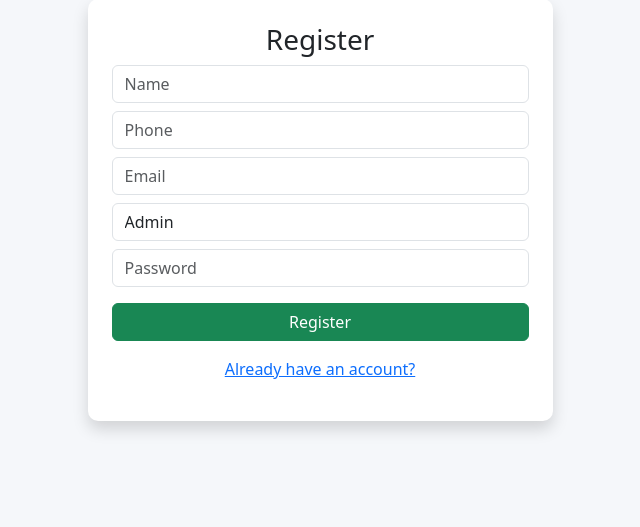
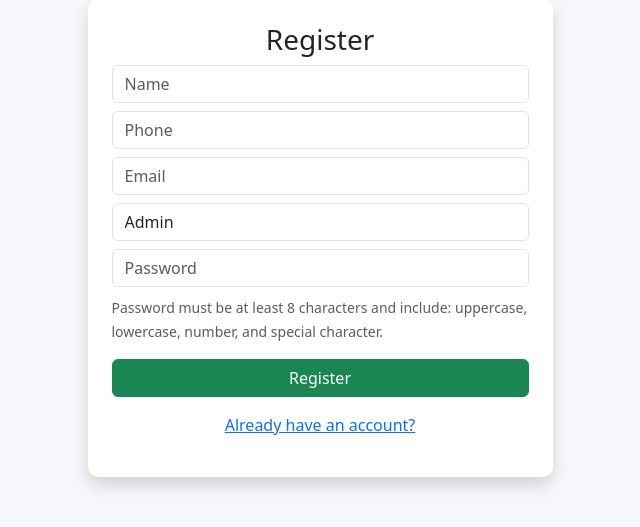
Before and after one commit to Reethi20/ElectricianContractorManagementSystem, a Django app: page /register/ in a window 1280 px wide. Shown: the part 49-576 px from the top of the page, without its empty margins (320-960 px from the left). Run offline with Django 5.2, Linux system fonts and the light colour scheme.

Commit message:
Final update: CRUD, role-based UI, API, password security

```diff
--- a/core/views.py
+++ b/core/views.py
@@ -3,7 +3,7 @@ from django.http import JsonResponse, HttpResponse
 from .models import *
 from django.contrib.auth.hashers import make_password, check_password
 from datetime import datetime, date
-
+import re
 # ================= ROLE CHECK =================
 def is_admin(request):
     return request.session.get('role') == "Admin"
@@ -26,20 +26,42 @@ def home(request):
 # ================= REGISTER =================
 def register(request):
     if request.method == 'POST':
-        if not request.POST.get('name') or not request.POST.get('password'):
-            return HttpResponse("All fields required")
 
+        name = request.POST.get('name')
+        password = request.POST.get('password')
+
+        # ✅ VALIDATION
+        if not name or not password:
+            return render(request, 'register.html', {
+                'error': 'All fields are required'
+            })
+
+        # Minimum 8 characters
+        if len(password) < 8:
+            return render(request, 'register.html', {
+                'error': 'Password must be at least 8 characters'
+            })
+
+        # Uppercase, lowercase, number, special char
+        pattern = r'^(?=.*[a-z])(?=.*[A-Z])(?=.*\d)(?=.*[@$!%*?&]).+$'
+
+        if not re.match(pattern, password):
+            return render(request, 'register.html', {
+                'error': 'Password must include uppercase, lowercase, number and special character'
+            })
+
+        # ✅ SAVE USER
         User.objects.create(
-            name=request.POST['name'],
+            name=name,
             phone=request.POST['phone'],
             email=request.POST['email'],
             role=request.POST['role'],
-            password=make_password(request.POST['password'])
+            password=make_password(password)
         )
+
         return redirect('/login/')
+
     return render(request, 'register.html')
-
-
 # ================= LOGIN =================
 def login_view(request):
     if request.method == 'POST':
@@ -63,10 +85,25 @@ def logout(request):
 
 def forgot_password(request):
     if request.method == "POST":
+
+        password = request.POST.get('password')
+
+        if len(password) < 8:
+            return render(request, 'forgot_password.html', {
+                'error': 'Password must be at least 8 characters'
+            })
+
+        pattern = r'^(?=.*[a-z])(?=.*[A-Z])(?=.*\d)(?=.*[@$!%*?&]).+$'
+
+        if not re.match(pattern, password):
+            return render(request, 'forgot_password.html', {
+                'error': 'Password must include uppercase, lowercase, number and special character'
+            })
+
         user = User.objects.filter(email=request.POST['email']).first()
 
         if user:
-            user.password = make_password(request.POST['password'])
+            user.password = make_password(password)
             user.save()
             return redirect('/login/')
         else:
@@ -106,14 +143,26 @@ def electricians(request):
     electricians_list = Electrician.objects.filter(name__icontains=search) if search else Electrician.objects.all()
 
     if request.method == 'POST':
-        Electrician.objects.create(
-            name=request.POST['name'],
-            phone=request.POST['phone']
-        )
+
+        action = request.POST.get('action')
+
+        # ADD
+        if action == "add":
+            Electrician.objects.create(
+                name=request.POST['name'],
+                phone=request.POST['phone']
+            )
+
+        # UPDATE
+        elif action == "update":
+            e = Electrician.objects.get(id=request.POST['id'])
+            e.name = request.POST['name']
+            e.phone = request.POST['phone']
+            e.save()
+
         return redirect('/electricians/')
 
     return render(request, 'electricians.html', {'electricians': electricians_list})
-
 
 def delete_electrician(request, id):
     if not is_admin(request):
@@ -129,23 +178,34 @@ def delete_electrician(request, id):
 def jobs(request):
     if check_login(request): return check_login(request)
 
-    search = request.GET.get('search')
-    jobs_list = Job.objects.filter(title__icontains=search) if search else Job.objects.all()
+    jobs_list = Job.objects.all()
 
     if request.method == 'POST':
         if not is_admin(request):
             return redirect('/dashboard/')
 
-        if not request.POST.get('title'):
-            return HttpResponse("Title required")
+        action = request.POST.get('action')
 
-        Job.objects.create(
-            title=request.POST['title'],
-            location=request.POST['location'],
-            electrician_id=request.POST['electrician'],
-            deadline=request.POST['deadline'],
-            status=request.POST['status']
-        )
+        # ADD
+        if action == "add":
+            Job.objects.create(
+                title=request.POST['title'],
+                location=request.POST['location'],
+                electrician_id=request.POST['electrician'],
+                deadline=request.POST['deadline'],
+                status=request.POST['status']
+            )
+
+        # UPDATE
+        elif action == "update":
+            j = Job.objects.get(id=request.POST['id'])
+            j.title = request.POST['title']
+            j.location = request.POST['location']
+            j.electrician_id = request.POST['electrician']
+            j.deadline = request.POST['deadline']
+            j.status = request.POST['status']
+            j.save()
+
         return redirect('/jobs/')
 
     return render(request, 'jobs.html', {
@@ -170,6 +230,7 @@ def tasks(request):
 
     status_filter = request.GET.get('status')
 
+    # Role-based task list
     if is_admin(request):
         task_list = Task.objects.all()
     else:
@@ -178,21 +239,42 @@ def tasks(request):
     if status_filter:
         task_list = task_list.filter(status=status_filter)
 
+    # POST (ADD + UPDATE)
     if request.method == 'POST':
-        task = Task.objects.get(id=request.POST['id'])
 
-        if is_admin(request):
-            task.name = request.POST['name']
-            task.electrician_id = request.POST['electrician']
-            task.job_id = request.POST['job']
-            task.status = request.POST['status']
-        else:
-            # electrician can update only their task
-            if task.electrician.name != request.session.get('name'):
+        action = request.POST.get('action')
+
+        # ✅ ADD TASK (ADMIN ONLY)
+        if action == "add" and is_admin(request):
+            Task.objects.create(
+                name=request.POST['name'],
+                electrician_id=request.POST['electrician'],
+                job_id=request.POST['job'],
+                status=request.POST['status']
+            )
+
+        # ✅ UPDATE TASK
+        elif action == "update":
+            try:
+                task = Task.objects.get(id=request.POST['id'])
+            except Task.DoesNotExist:
                 return redirect('/tasks/')
-            task.status = request.POST['status']
 
-        task.save()
+            if is_admin(request):
+                # Admin can edit everything
+                task.name = request.POST['name']
+                task.electrician_id = request.POST['electrician']
+                task.job_id = request.POST['job']
+                task.status = request.POST['status']
+
+            else:
+                # Electrician can update only their task
+                if task.electrician.name != request.session.get('name'):
+                    return redirect('/tasks/')
+                task.status = request.POST['status']
+
+            task.save()
+
         return redirect('/tasks/')
 
     return render(request, 'tasks.html', {
@@ -220,10 +302,22 @@ def materials(request):
         if not is_admin(request):
             return redirect('/dashboard/')
 
-        Material.objects.create(
-            name=request.POST['name'],
-            quantity=request.POST['quantity']
-        )
+        action = request.POST.get('action')
+
+        # ADD
+        if action == "add":
+            Material.objects.create(
+                name=request.POST['name'],
+                quantity=request.POST['quantity']
+            )
+
+        # UPDATE
+        elif action == "update":
+            m = Material.objects.get(id=request.POST['id'])
+            m.name = request.POST['name']
+            m.quantity = request.POST['quantity']
+            m.save()
+
         return redirect('/materials/')
 
     return render(request, 'materials.html', {
--- a/templates/register.html
+++ b/templates/register.html
@@ -16,6 +16,13 @@
 
 <h3 class="text-center">Register</h3>
 
+<!--  ERROR MESSAGE -->
+{% if error %}
+<div class="alert alert-danger">
+    {{ error }}
+</div>
+{% endif %}
+
 <form method="POST">
 {% csrf_token %}
 
@@ -26,13 +33,24 @@
 <input name="email" type="email" class="form-control mb-2" placeholder="Email" required>
 
 <select name="role" class="form-control mb-2">
-<option value="Admin">Admin</option>
-<option value="Electrician">Electrician</option>
+    <option value="Admin">Admin</option>
+    <option value="Electrician">Electrician</option>
 </select>
 
-<input name="password" type="password" class="form-control mb-3" placeholder="Password" required>
+<!-- PASSWORD FIELD -->
+<input name="password" type="password" class="form-control mb-2"
+       placeholder="Password"
+       required
+       pattern="^(?=.*[a-z])(?=.*[A-Z])(?=.*\d)(?=.*[@$!%*?&]).{8,}$"
+       title="Password must be at least 8 characters and include uppercase, lowercase, number, and special character">
 
-<button class="btn btn-success w-100">Register</button>
+<!-- ✅ PASSWORD RULE TEXT -->
+<small class="text-muted">
+    Password must be at least 8 characters and include:
+    uppercase, lowercase, number, and special character.
+</small>
+
+<button class="btn btn-success w-100 mt-3">Register</button>
 
 <p class="text-center mt-3">
 <a href="/login/">Already have an account?</a>
```
Also changed, not shown: templates/tasks.html (+41 -11 lines).
